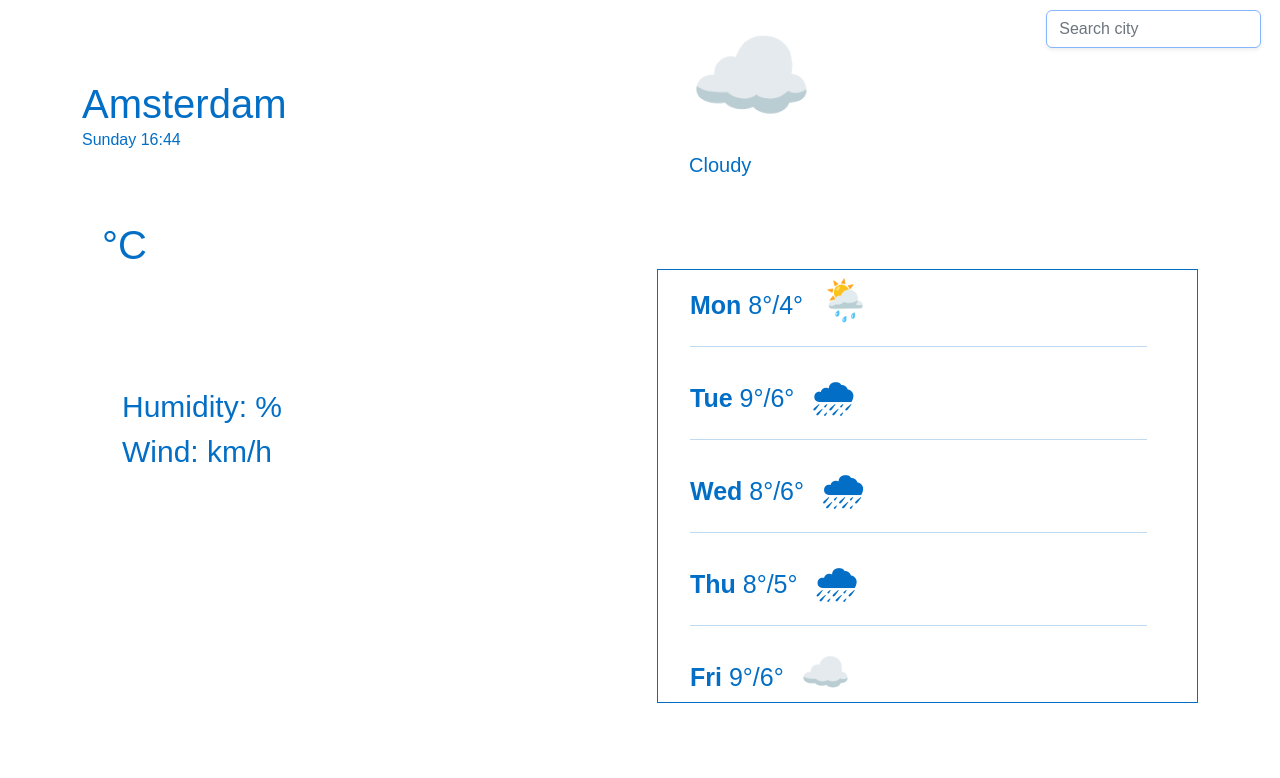
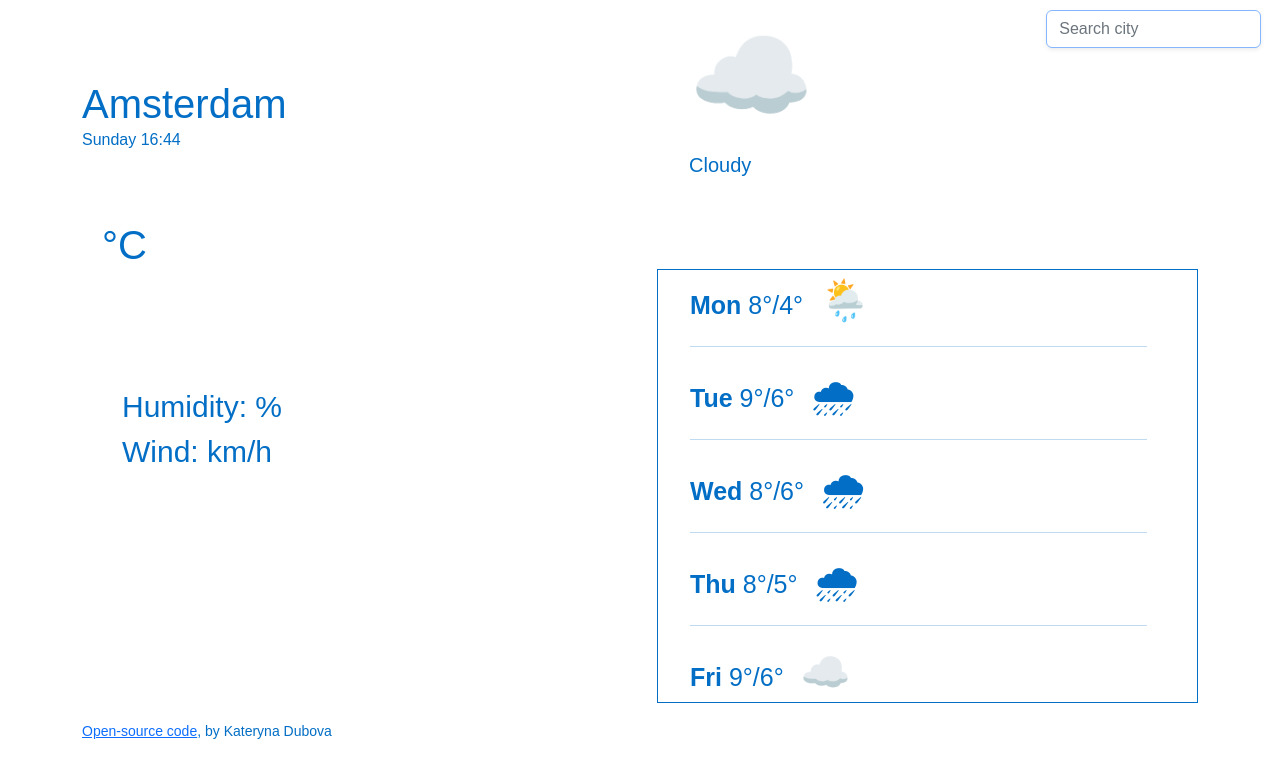
Before and after one commit to sonysp13/weather-app, a plain HTML site: page index.html in a window 1280 px wide. Shown: the top 778 px of the page. Drawn offline with nearby package versions, Linux system fonts and the light colour scheme; no server answers.

Commit message:
Added github link

```diff
--- a/index.html
+++ b/index.html
@@ -66,6 +66,8 @@
             <li><strong>Fri</strong> 9°/6° <span class="emoji">☁️</span></li>
            </ul>
         </div>
+        </div>
+        <small><a href="https://github.com/sonysp13/weather-app" target="_blank">Open-source code</a>, by Kateryna Dubova</small>
         <script src="index.js"></script>
     </div>
   </body>
```
